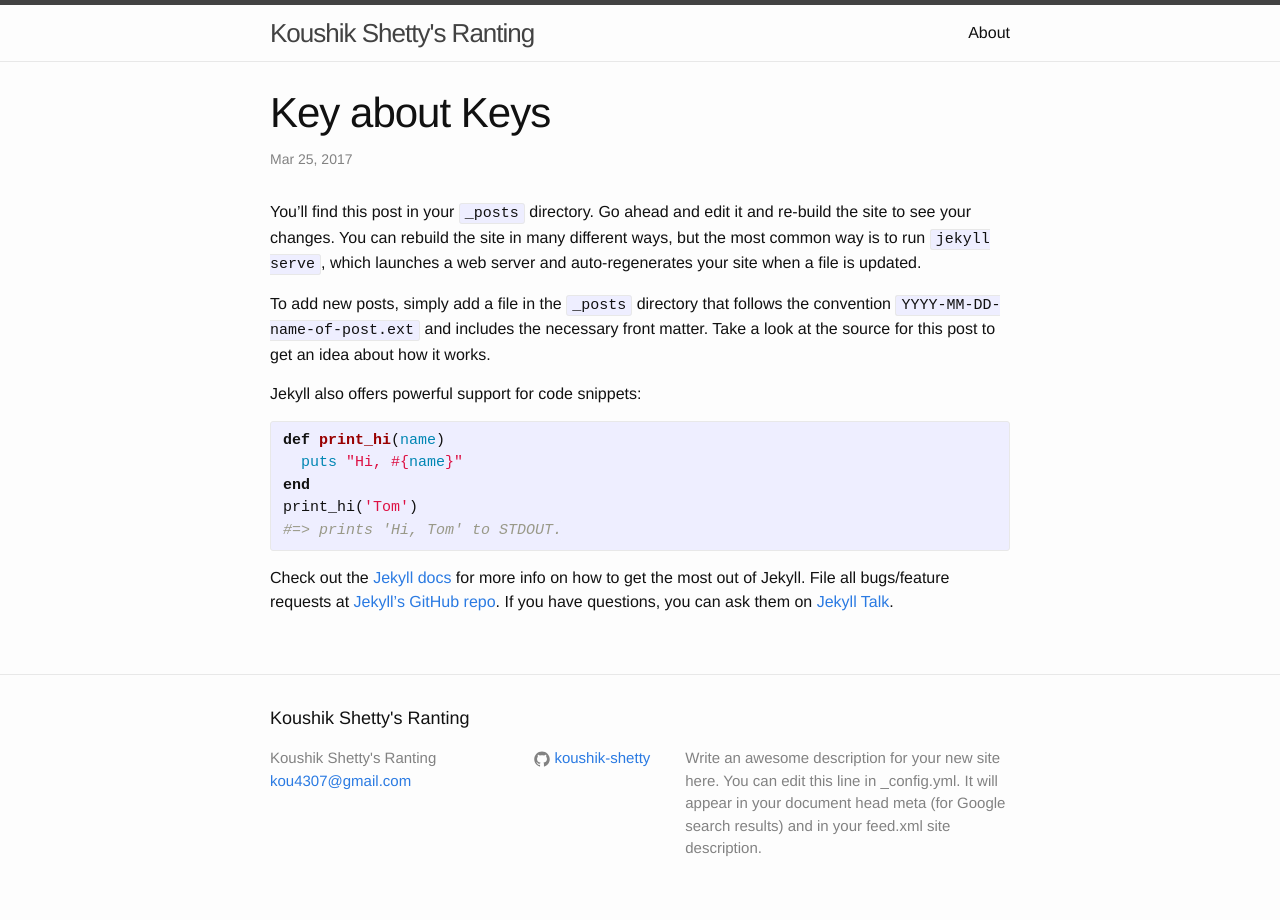
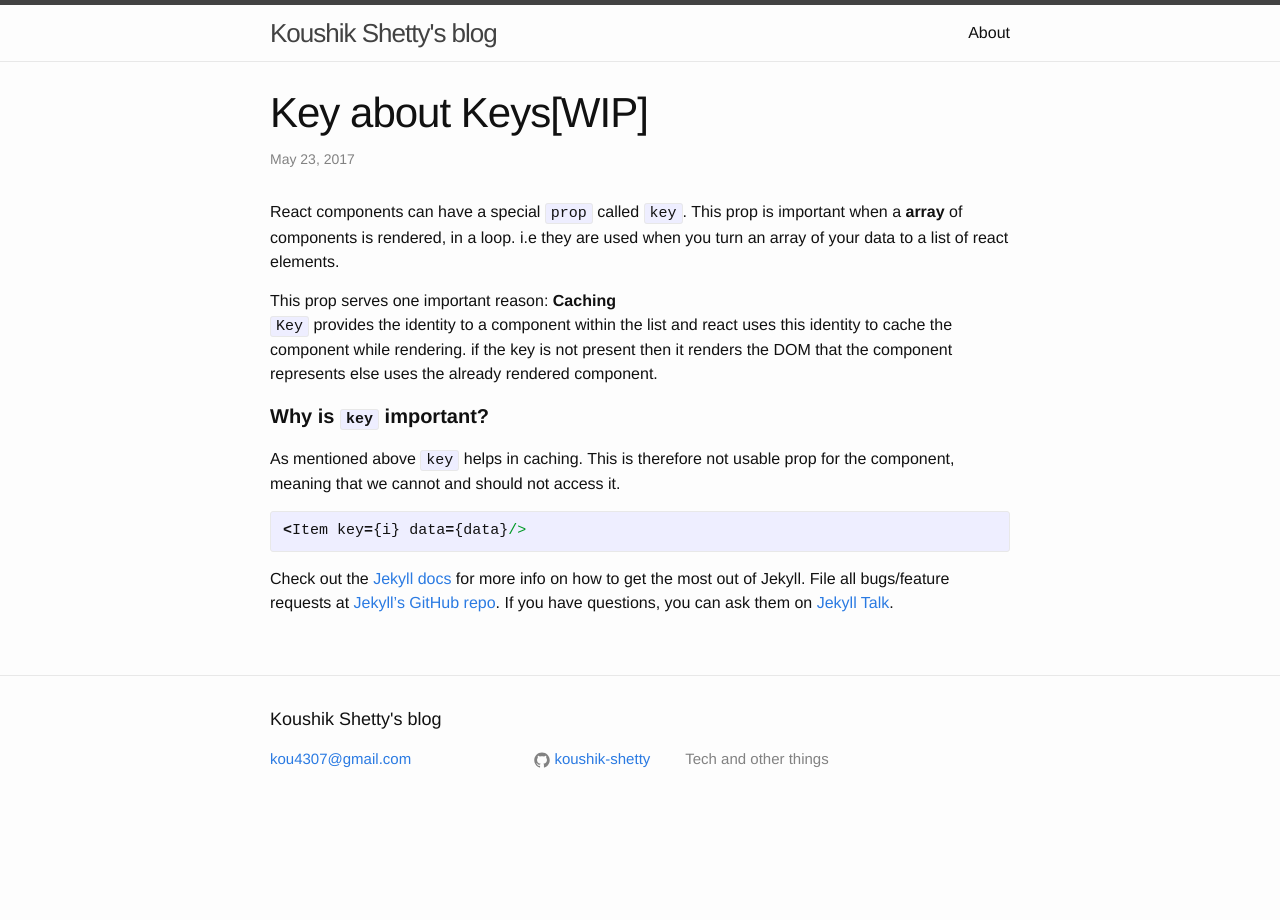
Before and after one commit to koushik-shetty/koushik-shetty.github.io, a Jekyll site: the page built from _posts/2017-03-25-Key-about-keys-react.markdown, in a window 1280 px wide. Built offline with Jekyll 4.4.1, drawn with Linux system fonts in a browser that asks for light colours.

Commit message:
start key about key post

```diff
--- a/_config.yml
+++ b/_config.yml
@@ -6,16 +6,13 @@
 # 'jekyll serve'. If you change this file, please restart the server process.
 
 # Site settings
-title: Koushik Shetty's Ranting
+title: Koushik Shetty's blog
 email: kou4307@gmail.com
 description: > # this means to ignore newlines until "baseurl:"
-  Write an awesome description for your new site here. You can edit this
-  line in _config.yml. It will appear in your document head meta (for
-  Google search results) and in your feed.xml site description.
+  Tech and other things
 baseurl: "" # the subpath of your site, e.g. /blog
-url: "http://yourdomain.com" # the base hostname & protocol for your site
+url: "https://koushik-shetty.github.io" # the base hostname & protocol for your site
 github_username:  koushik-shetty
 
 # Build settings
 markdown: kramdown
-theme: jekyll-theme-hacker
--- a/_includes/footer.html
+++ b/_includes/footer.html
@@ -7,7 +7,6 @@
     <div class="footer-col-wrapper">
       <div class="footer-col footer-col-1">
         <ul class="contact-list">
-          <li>{{ site.title }}</li>
           <li><a href="mailto:{{ site.email }}">{{ site.email }}</a></li>
         </ul>
       </div>
--- a/_posts/2017-03-25-Key-about-keys-react.markdown
+++ b/_posts/2017-03-25-Key-about-keys-react.markdown
@@ -1,21 +1,19 @@
 ---
 layout: post
-title:  "Key about Keys"
-date:   2017-03-25 06:46:34 -0400
+title:  "Key about Keys[WIP]"
+date:   2017-05-23 06:46:34 -0400
 categories: jekyll update
 ---
-You’ll find this post in your `_posts` directory. Go ahead and edit it and re-build the site to see your changes. You can rebuild the site in many different ways, but the most common way is to run `jekyll serve`, which launches a web server and auto-regenerates your site when a file is updated.
+React components can have a special `prop` called `key`. This prop is important when a __array__ of components is rendered, in a loop. i.e they are used when you turn an array of your data to a list of react elements.
 
-To add new posts, simply add a file in the `_posts` directory that follows the convention `YYYY-MM-DD-name-of-post.ext` and includes the necessary front matter. Take a look at the source for this post to get an idea about how it works.
+This prop serves one important reason: __Caching__
+`Key` provides the identity to a component within the list and react uses this identity to cache the component while rendering. if the key is not present then it renders the DOM that the component represents else uses the already rendered component.
 
-Jekyll also offers powerful support for code snippets:
+#### __Why is `key` important?__
+As mentioned above `key` helps in caching. This is therefore not usable prop for the component, meaning that we cannot and should not access it.
 
-{% highlight ruby %}
-def print_hi(name)
-  puts "Hi, #{name}"
-end
-print_hi('Tom')
-#=> prints 'Hi, Tom' to STDOUT.
+{% highlight javascript %}
+<Item key={i} data={data}/>
 {% endhighlight %}
 
 Check out the [Jekyll docs][jekyll-docs] for more info on how to get the most out of Jekyll. File all bugs/feature requests at [Jekyll’s GitHub repo][jekyll-gh]. If you have questions, you can ask them on [Jekyll Talk][jekyll-talk].
```
Also changed, not shown: _posts/2016-05-14-welcome-to-jekyll.markdown (deleted, +0 -25 lines).
